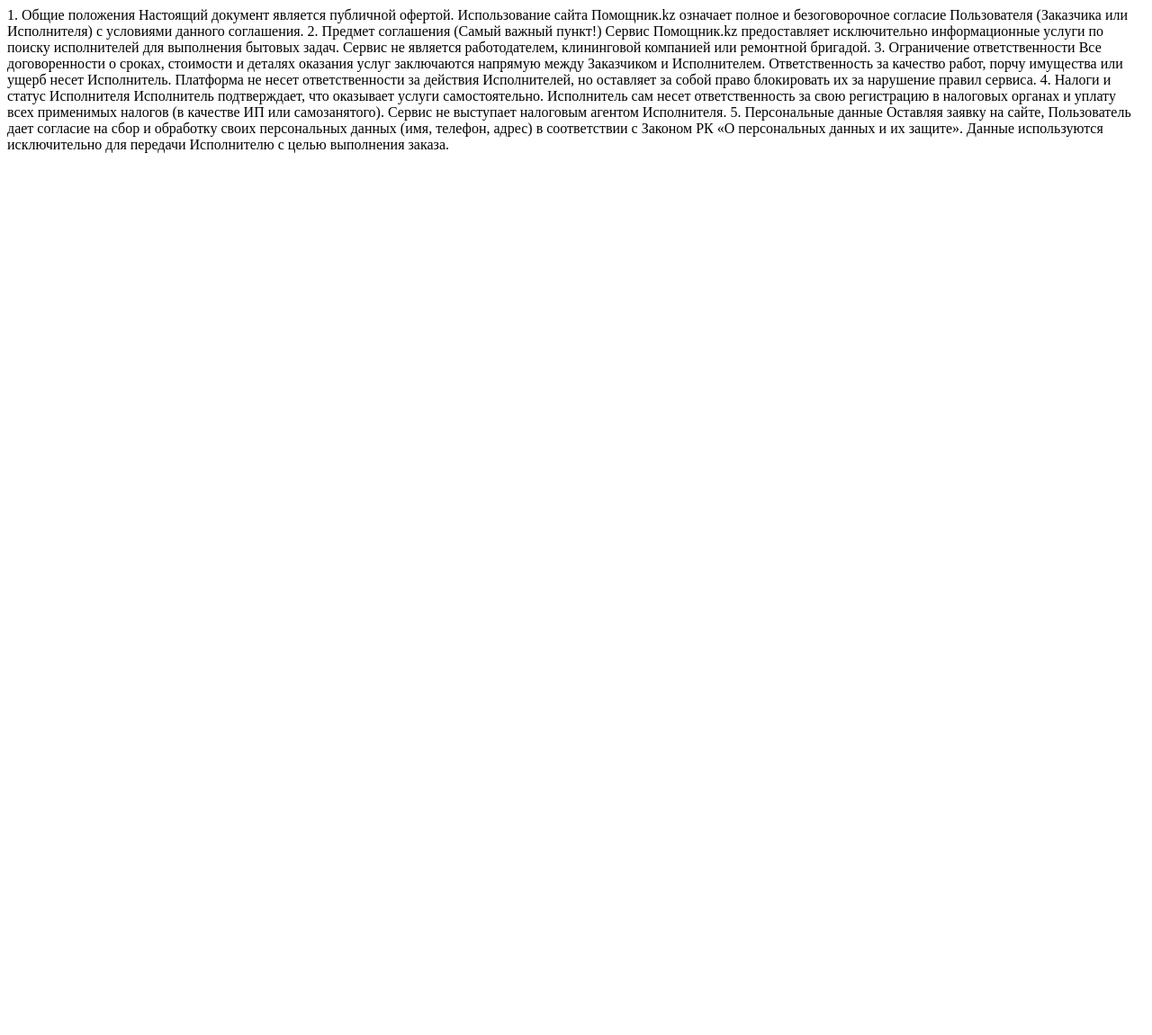
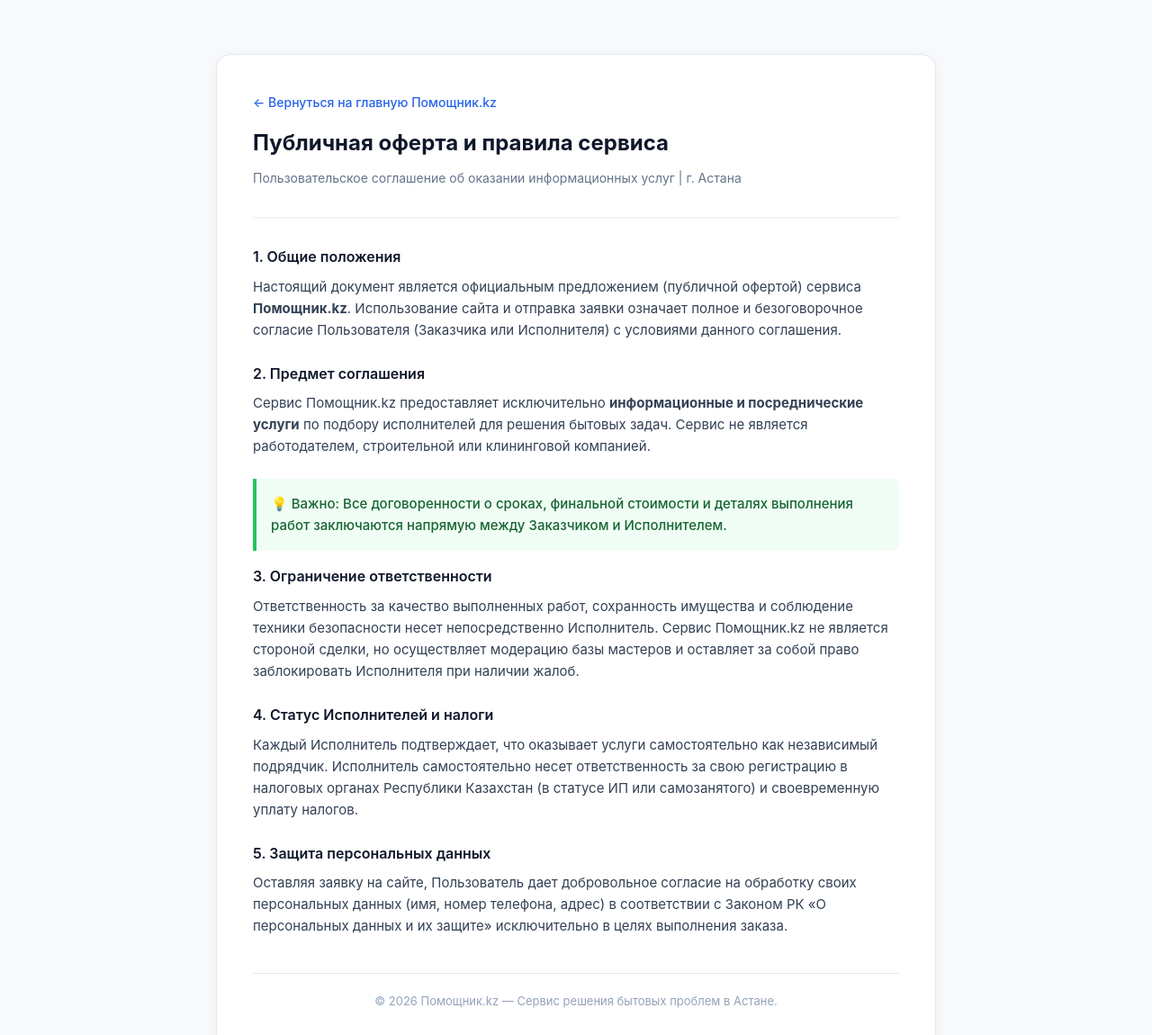
Before and after one commit to saimonsetish/pomoshik-kz, a plain HTML site: page offer.html in a window 1280 px wide. Shown: the top 1150 px of the page at 90% size. Before the commit the page ends 800 px from the top, so only its background shows below. Drawn offline with Linux system fonts and the light colour scheme.

Commit message:
Rewrite offer.html with updated terms and styles

```diff
--- a/offer.html
+++ b/offer.html
@@ -1,10 +1,146 @@
-1. Общие положения
-Настоящий документ является публичной офертой. Использование сайта Помощник.kz означает полное и безоговорочное согласие Пользователя (Заказчика или Исполнителя) с условиями данного соглашения.
-2. Предмет соглашения (Самый важный пункт!)
-Сервис Помощник.kz предоставляет исключительно информационные услуги по поиску исполнителей для выполнения бытовых задач. Сервис не является работодателем, клининговой компанией или ремонтной бригадой.
-3. Ограничение ответственности
-Все договоренности о сроках, стоимости и деталях оказания услуг заключаются напрямую между Заказчиком и Исполнителем. Ответственность за качество работ, порчу имущества или ущерб несет Исполнитель. Платформа не несет ответственности за действия Исполнителей, но оставляет за собой право блокировать их за нарушение правил сервиса.
-4. Налоги и статус Исполнителя
-Исполнитель подтверждает, что оказывает услуги самостоятельно. Исполнитель сам несет ответственность за свою регистрацию в налоговых органах и уплату всех применимых налогов (в качестве ИП или самозанятого). Сервис не выступает налоговым агентом Исполнителя.
-5. Персональные данные
-Оставляя заявку на сайте, Пользователь дает согласие на сбор и обработку своих персональных данных (имя, телефон, адрес) в соответствии с Законом РК «О персональных данных и их защите». Данные используются исключительно для передачи Исполнителю с целью выполнения заказа.
+<!DOCTYPE html>
+<html lang="ru">
+<head>
+    <meta charset="UTF-8">
+    <meta name="viewport" content="width=device-width, initial-scale=1.0">
+    <title>Публичная оферта — Помощник.kz</title>
+    <style>
+        * {
+            box-sizing: border-box;
+            margin: 0;
+            padding: 0;
+        }
+        body {
+            font-family: -apple-system, BlinkMacSystemFont, "Segoe UI", Roboto, Helvetica, Arial, sans-serif;
+            background-color: #f8fafc;
+            color: #1e293b;
+            line-height: 1.6;
+            padding: 20px;
+        }
+        .container {
+            max-width: 800px;
+            margin: 40px auto;
+            background: #ffffff;
+            padding: 40px;
+            border-radius: 16px;
+            box-shadow: 0 4px 20px rgba(0, 0, 0, 0.05);
+            border: 1px solid #e2e8f0;
+        }
+        .header {
+            margin-bottom: 30px;
+            padding-bottom: 20px;
+            border-bottom: 2px solid #f1f5f9;
+        }
+        .back-link {
+            display: inline-block;
+            margin-bottom: 15px;
+            color: #2563eb;
+            text-decoration: none;
+            font-weight: 500;
+            font-size: 14px;
+        }
+        .back-link:hover {
+            text-decoration: underline;
+        }
+        h1 {
+            font-size: 24px;
+            font-weight: 700;
+            color: #0f172a;
+            margin-bottom: 8px;
+        }
+        .subtitle {
+            font-size: 14px;
+            color: #64748b;
+        }
+        .section {
+            margin-bottom: 24px;
+        }
+        h2 {
+            font-size: 16px;
+            font-weight: 600;
+            color: #0f172a;
+            margin-bottom: 8px;
+            display: flex;
+            align-items: center;
+        }
+        p {
+            font-size: 15px;
+            color: #334155;
+            margin-bottom: 12px;
+        }
+        .important-box {
+            background-color: #f0fdf4;
+            border-left: 4px solid #22c55e;
+            padding: 16px;
+            border-radius: 0 8px 8px 0;
+            margin: 16px 0;
+        }
+        .important-box p {
+            color: #166534;
+            font-weight: 500;
+            margin: 0;
+        }
+        .footer {
+            margin-top: 40px;
+            padding-top: 20px;
+            border-top: 1px solid #e2e8f0;
+            font-size: 13px;
+            color: #94a3b8;
+            text-align: center;
+        }
+        @media (max-width: 600px) {
+            .container {
+                padding: 20px;
+                margin: 10px auto;
+            }
+            h1 {
+                font-size: 20px;
+            }
+        }
+    </style>
+</head>
+<body>
+
+    <div class="container">
+        <div class="header">
+            <a href="index.html" class="back-link">← Вернуться на главную Помощник.kz</a>
+            <h1>Публичная оферта и правила сервиса</h1>
+            <p class="subtitle">Пользовательское соглашение об оказании информационных услуг | г. Астана</p>
+        </div>
+
+        <div class="section">
+            <h2>1. Общие положения</h2>
+            <p>Настоящий документ является официальным предложением (публичной офертой) сервиса <strong>Помощник.kz</strong>. Использование сайта и отправка заявки означает полное и безоговорочное согласие Пользователя (Заказчика или Исполнителя) с условиями данного соглашения.</p>
+        </div>
+
+        <div class="section">
+            <h2>2. Предмет соглашения</h2>
+            <p>Сервис Помощник.kz предоставляет исключительно <strong>информационные и посреднические услуги</strong> по подбору исполнителей для решения бытовых задач. Сервис не является работодателем, строительной или клининговой компанией.</p>
+        </div>
+
+        <div class="important-box">
+            <p>💡 Важно: Все договоренности о сроках, финальной стоимости и деталях выполнения работ заключаются напрямую между Заказчиком и Исполнителем.</p>
+        </div>
+
+        <div class="section">
+            <h2>3. Ограничение ответственности</h2>
+            <p>Ответственность за качество выполненных работ, сохранность имущества и соблюдение техники безопасности несет непосредственно Исполнитель. Сервис Помощник.kz не является стороной сделки, но осуществляет модерацию базы мастеров и оставляет за собой право заблокировать Исполнителя при наличии жалоб.</p>
+        </div>
+
+        <div class="section">
+            <h2>4. Статус Исполнителей и налоги</h2>
+            <p>Каждый Исполнитель подтверждает, что оказывает услуги самостоятельно как независимый подрядчик. Исполнитель самостоятельно несет ответственность за свою регистрацию в налоговых органах Республики Казахстан (в статусе ИП или самозанятого) и своевременную уплату налогов.</p>
+        </div>
+
+        <div class="section">
+            <h2>5. Защита персональных данных</h2>
+            <p>Оставляя заявку на сайте, Пользователь дает добровольное согласие на обработку своих персональных данных (имя, номер телефона, адрес) в соответствии с Законом РК «О персональных данных и их защите» исключительно в целях выполнения заказа.</p>
+        </div>
+
+        <div class="footer">
+            © 2026 Помощник.kz — Сервис решения бытовых проблем в Астане.
+        </div>
+    </div>
+
+</body>
+</html>
```
